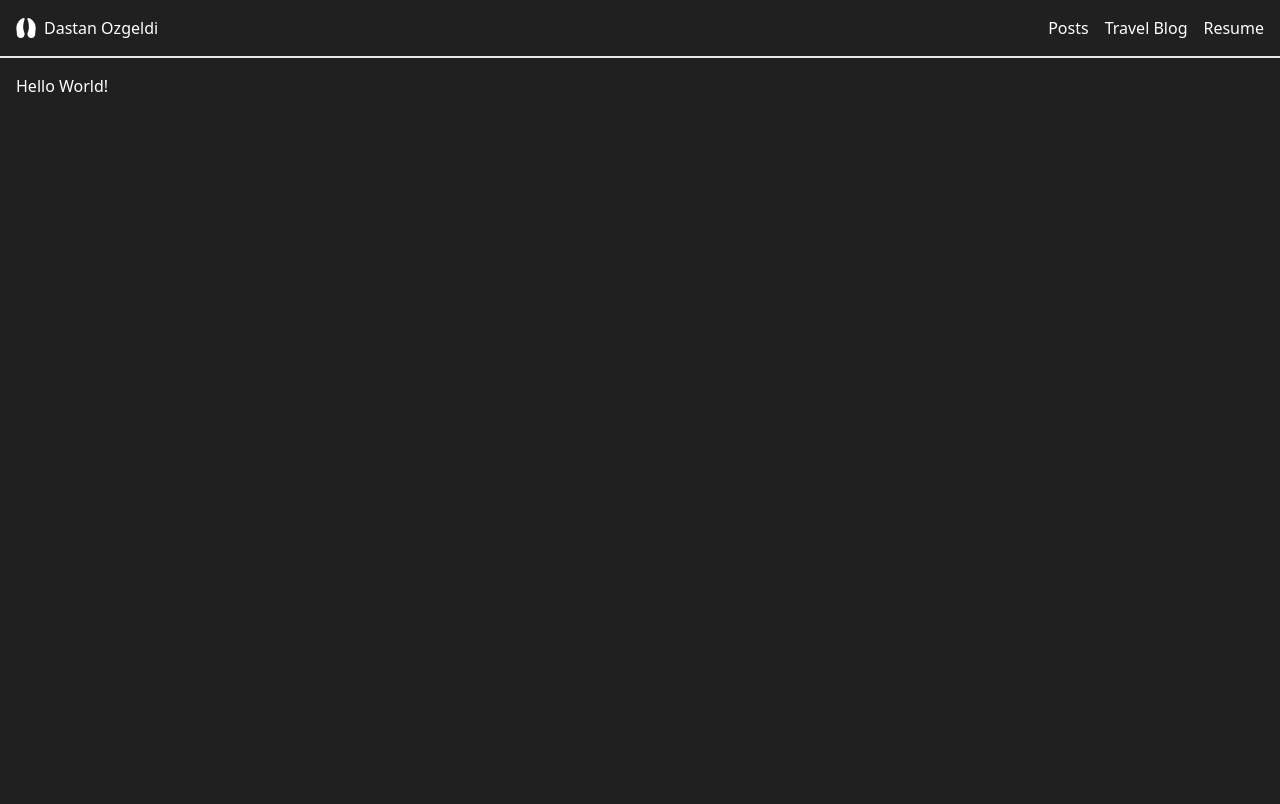
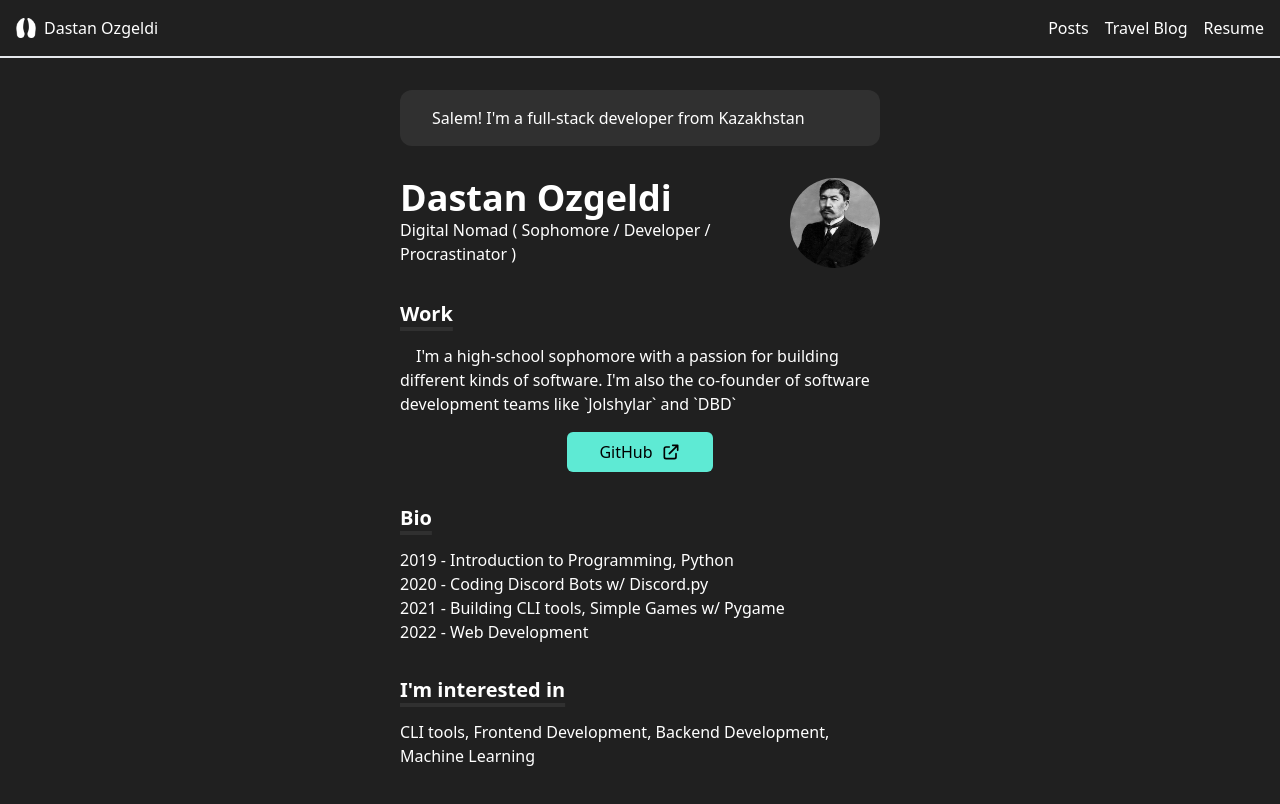
Before and after one commit to dastanozgeldi/dastanozgeldi.me, a Next.js app: page / in a window 1280 px wide. Shown: the top 804 px of the page. Built offline with nearby package versions, Linux system fonts and the light colour scheme.

Commit message:
feat(*): design index page

```diff
--- a/package.json
+++ b/package.json
@@ -9,6 +9,7 @@
     "lint": "next lint"
   },
   "dependencies": {
+    "@heroicons/react": "^1.0.6",
     "next": "12.2.3",
     "react": "18.2.0",
     "react-dom": "18.2.0"
--- /dev/null
+++ b/src/components/Profile.tsx
@@ -0,0 +1,22 @@
+import Image from "next/image";
+import profilePicture from "../assets/profile.jpg";
+
+export default function Profile() {
+  return (
+    <div className="sm:flex my-4">
+      <div>
+        <h1>Dastan Ozgeldi</h1>
+        <p>Digital Nomad ( Sophomore / Developer / Procrastinator )</p>
+      </div>
+      <div className="flex flex-col items-center justify-center mt-5 sm:m-0">
+        <Image
+          className="rounded-full"
+          src={profilePicture}
+          width={100}
+          height={100}
+          alt="Profile"
+        />
+      </div>
+    </div>
+  );
+}
--- /dev/null
+++ b/src/components/Section.tsx
@@ -0,0 +1,18 @@
+import { ReactNode } from "react";
+
+export default function Section({
+  children,
+  title,
+}: {
+  children: ReactNode;
+  title: string;
+}) {
+  return (
+    <div className="my-8">
+      <h2 className="underline underline-offset-[6px] decoration-4 decoration-[#303030] mb-4">
+        {title}
+      </h2>
+      {children}
+    </div>
+  );
+}
--- a/src/pages/index.tsx
+++ b/src/pages/index.tsx
@@ -1,10 +1,57 @@
 import type { NextPage } from "next";
 import Page from "../components/Page";
+import Profile from "../components/Profile";
+import Section from "../components/Section";
+import { ExternalLinkIcon } from "@heroicons/react/outline";
 
 const Home: NextPage = () => {
   return (
     <Page title="Home">
-      <h1>Hello World!</h1>
+      <div className="max-w-[480px] mx-auto">
+        {/* Welcoming */}
+        <div className="bg-[#303030] mt-4 mb-8 rounded-xl px-8 py-4">
+          Salem! I&apos;m a full-stack developer from Kazakhstan
+        </div>
+        {/* About Me */}
+        <Profile />
+        {/* Work */}
+        <Section title="Work">
+          <p className="indent-4">
+            I&apos;m a high-school sophomore with a passion for building
+            different kinds of software. I&apos;m also the co-founder of
+            software development teams like `Jolshylar` and `DBD`
+          </p>
+          <div className="text-center mt-4">
+            <button className="rounded-md text-black bg-teal-300">
+              <a
+                className="flex gap-2 items-center py-2 px-8"
+                href="https://github.com/Dositan"
+              >
+                GitHub <ExternalLinkIcon width={20} height={20} />
+              </a>
+            </button>
+          </div>
+        </Section>
+        {/* Bio */}
+        <Section title="Bio">
+          <div className="indent-0">
+            2019 - Introduction to Programming, Python
+            <br />
+            2020 - Coding Discord Bots w/ Discord.py
+            <br />
+            2021 - Building CLI tools, Simple Games w/ Pygame
+            <br />
+            2022 - Web Development
+          </div>
+        </Section>
+        {/* Interests */}
+        <Section title="I'm interested in">
+          <p>
+            CLI tools, Frontend Development, Backend Development, Machine
+            Learning
+          </p>
+        </Section>
+      </div>
     </Page>
   );
 };
--- a/src/styles/globals.css
+++ b/src/styles/globals.css
@@ -7,4 +7,10 @@
   body {
     @apply text-white bg-bg;
   }
+  h1 {
+    @apply font-bold text-4xl;
+  }
+  h2 {
+    @apply font-bold text-xl;
+  }
 }
```
Also changed, not shown: 1 other file (tests, documents, lock files or other folders).
